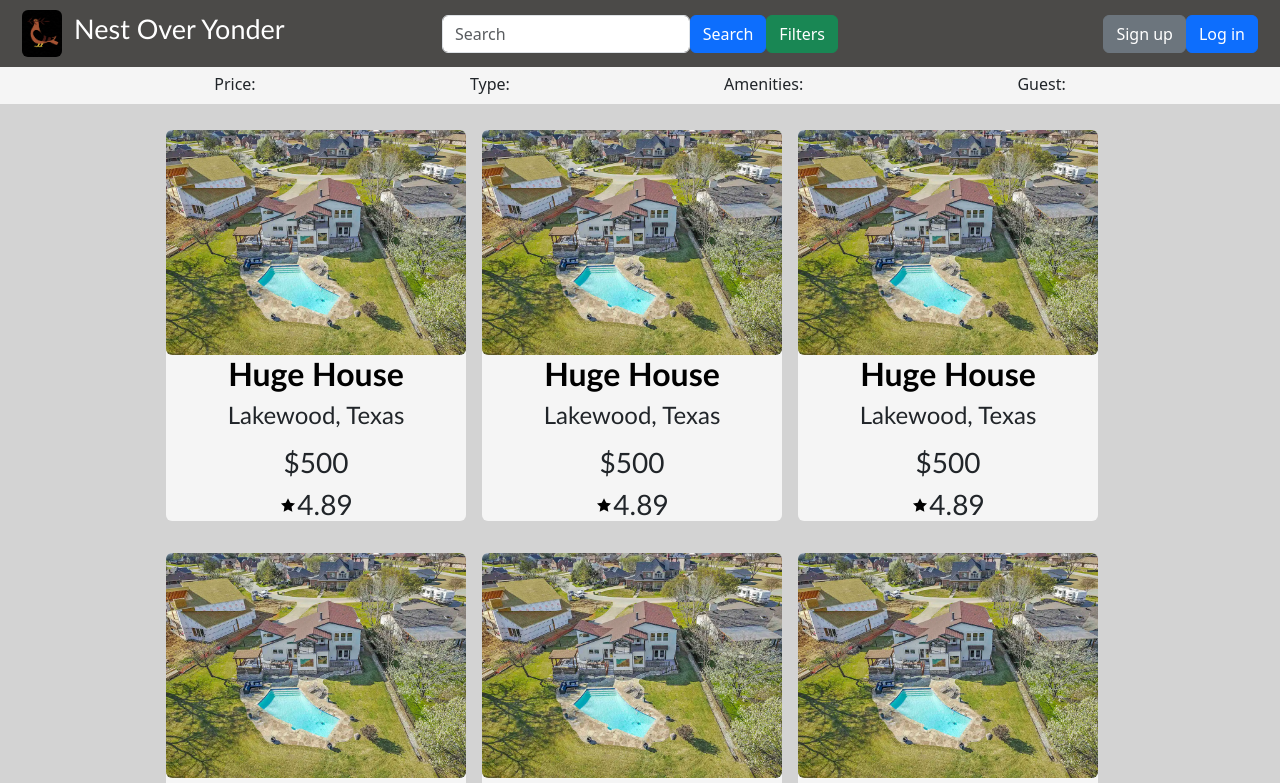
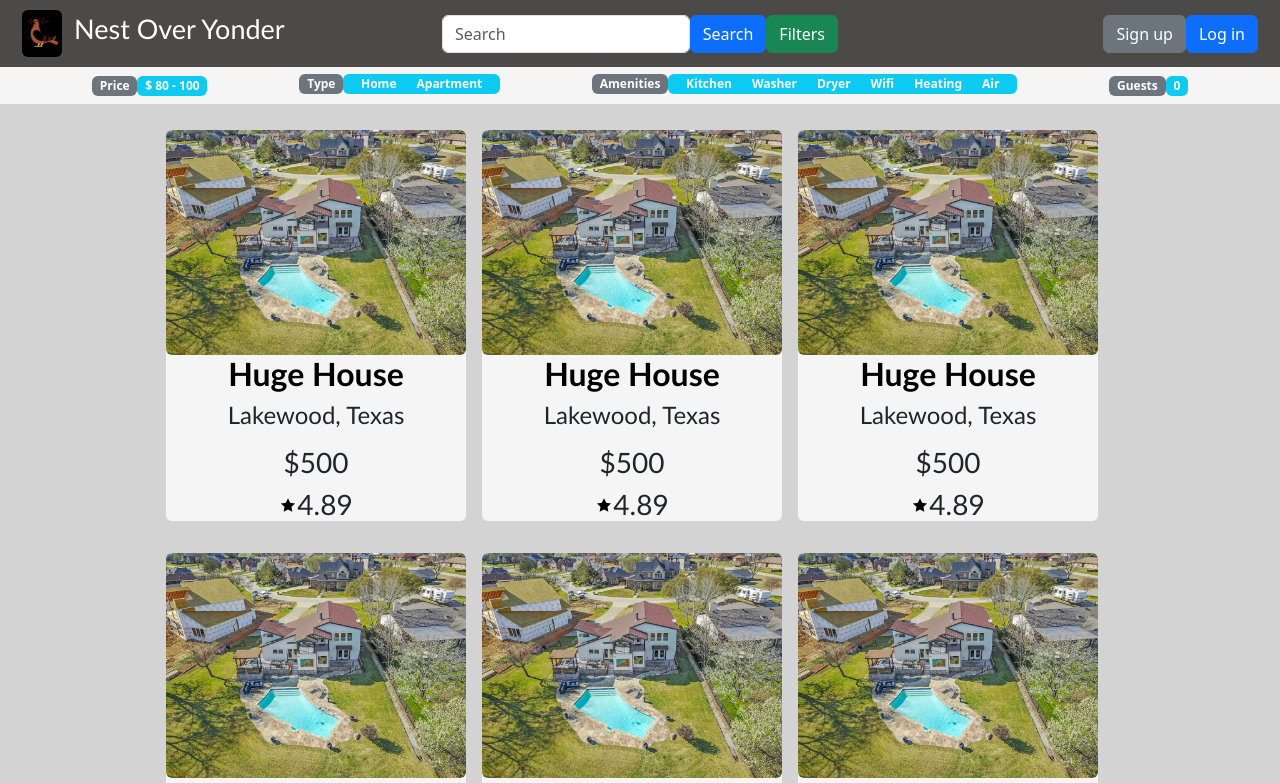
Before and after one commit to masonbesmer/nest-over-yonder, a React (Vite) app: page /search/1 in a window 1280 px wide. Shown: the top 783 px of the page. Built offline with nearby package versions, Linux system fonts and the light colour scheme.

Commit message:
SearchPage displays selected filters (non-functional)

```diff
--- a/src/pages/SearchPage.jsx
+++ b/src/pages/SearchPage.jsx
@@ -1,7 +1,18 @@
 import React from 'react'
 import '../styles.css'
+import "bootstrap/dist/css/bootstrap.min.css";
+import "react-bootstrap";
+import "https://cdn.jsdelivr.net/npm/bootstrap@5.3.0/dist/js/bootstrap.bundle.min.js";
+import Badge from 'react-bootstrap/Badge';
+
 
 import SearchListing from '../components/SearchListing'
+
+var priceLow = 80;
+var priceHigh = 100;
+var type = ['Home', 'Apartment'];
+var amenities = ['Kitchen', 'Washer', 'Dryer', 'Wifi', 'Heating', 'Air'];
+var guests = 0;
 
 const sampledescription = "The company itself is a very successful company. Let us accuse loosely, for the softness of the time softened by the duties, but the error is born in the pleasures of the body fall, please, the thing rightly desire, the greater times of pain?";
 
@@ -14,18 +25,41 @@ function SearchPage() {
             </div>
 
             {/* Bar to show filters selected */}
-            <div className="filter-bar" style={{ display: "flex", justifyContent: "space-evenly", backgroundColor: "whitesmoke", alignItems: "center", position: "fixed", width: "100%", height: "2.5rem"}}>
+            <div className="filter-bar" style={{ display: "flex", flexDirection: "row", justifyContent: "space-evenly", backgroundColor: "whitesmoke", alignItems: "center", position: "fixed", width: "100%", height: "2.5rem"}}>
                 <div className="filter-price">
-                    <h7>Price: </h7>
+                    <Badge bg="secondary" style={{ fontSize: ".75rem" }}>
+                        Price
+                    </Badge>
+                    <Badge bg="info" style={{ fontSize: ".75rem" }}>
+                        $ {priceLow} - {priceHigh}
+                    </Badge>
                 </div>
-                <div className="filter-type">
-                    <h7>Type: </h7>
+                <div className="filter-type" style={{ display: "flex", flexDirection: "row" }}>
+                    <Badge bg="secondary" style={{ fontSize: ".75rem" }}>
+                        Type
+                    </Badge>
+                    <Badge bg="info" style={{ fontSize: ".75rem", display: "flex", flexDirection: "row" }}>
+                        {type.map((type, index) =>
+                            <div style={{ padding: "0px 10px" }}>{type}</div>)}
+                    </Badge>
+
                 </div>
-                <div className="filter-amenities">
-                    <h7>Amenities: </h7>
+                <div className="filter-amenities" style={{ display: "flex", flexDirection: "row" }}>
+                    <Badge bg="secondary" style={{ fontSize: ".75rem" }}>
+                        Amenities
+                    </Badge>
+                    <Badge bg="info" style={{ fontSize: ".75rem", display: "flex", flexDirection: "row" }}>
+                    {amenities.map((amenities, index) =>
+                        <div style={{ padding: "0px 10px" }}>{amenities}</div>)}
+                    </Badge>
                 </div>
                 <div className="filter-guests">
-                    <h7>Guest: </h7>
+                    <Badge bg="secondary" style={{ fontSize: ".75rem" }}>
+                        Guests
+                    </Badge>
+                    <Badge bg="info" style={{ fontSize: ".75rem" }}>
+                        {guests}
+                    </Badge>
                 </div>
             </div>
 
```
